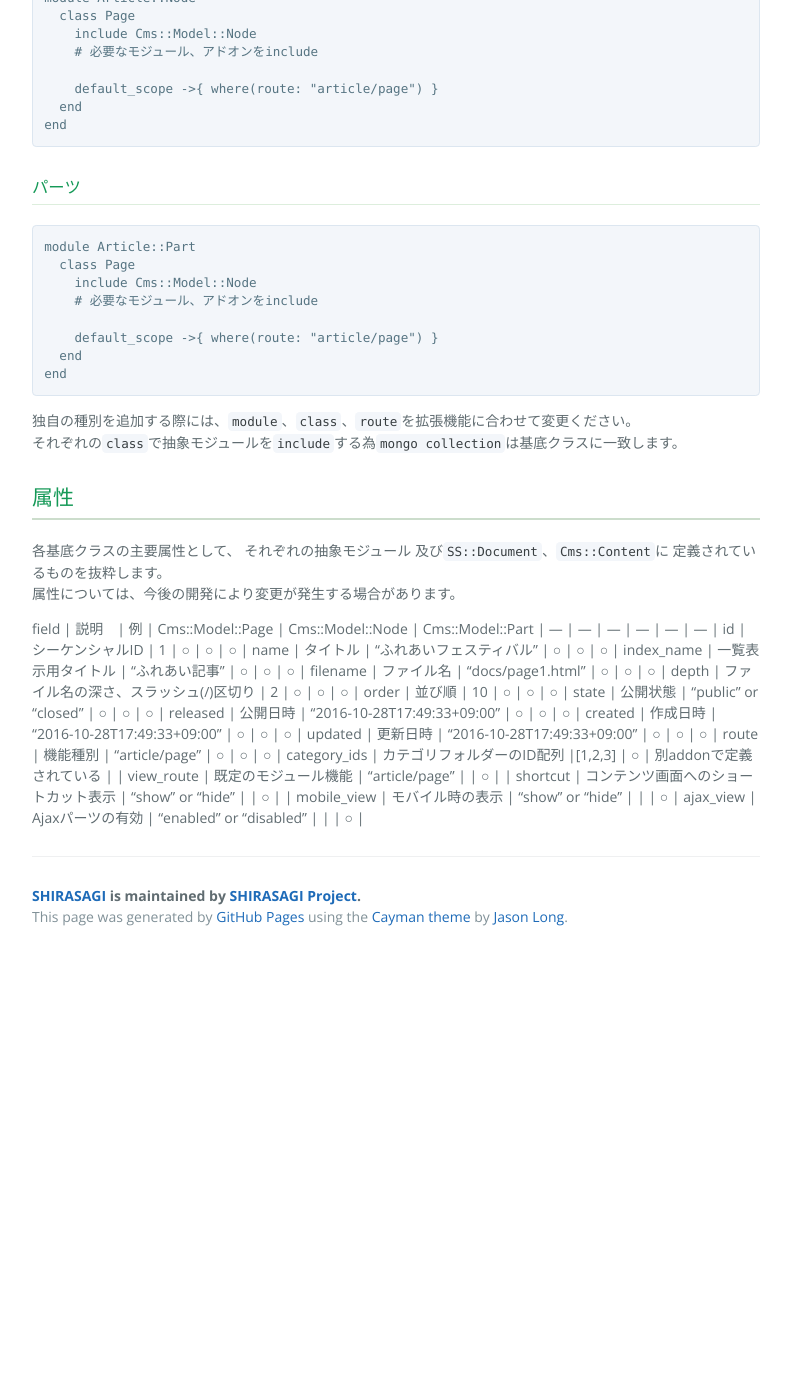
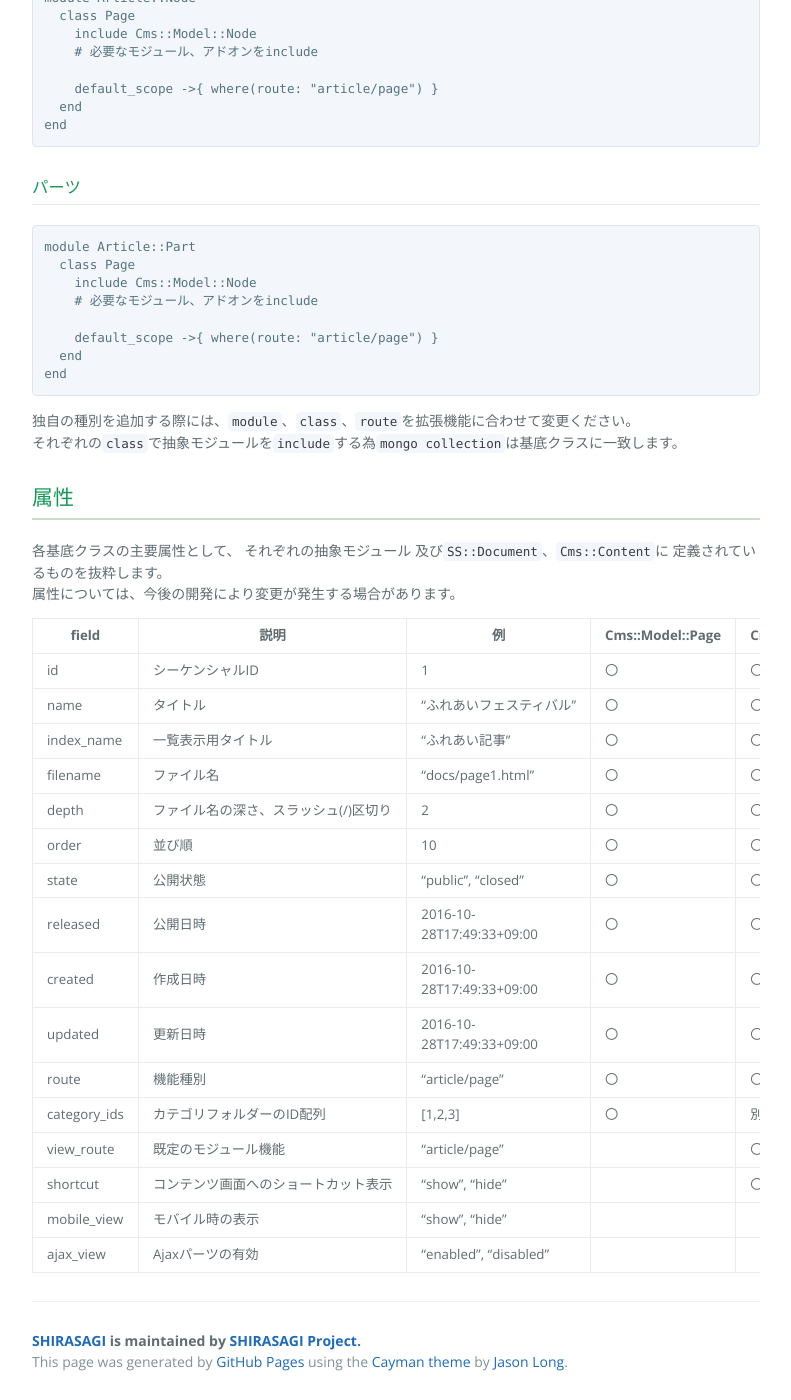
Before and after one commit to shirasagi/shirasagi.github.io, a Jekyll site: the page built from devel/cms_models.md, in a window 1280 px wide and 1400 px high, scrolled down 2675 px. Shown: the whole window, without its empty margins (244-1035 px from the left). Built offline with Jekyll 4.4.1, drawn with Linux system fonts in a browser that asks for light colours; nearby versions of some CDN libraries; before the commit the page ends 3630 px from its top, so only the background shows below that.

Commit message:
[fix] devel/cms_models.md

```diff
--- a/devel/cms_models.md
+++ b/devel/cms_models.md
@@ -137,24 +137,25 @@ end
 定義されているものを抜粋します。<br />
 属性については、今後の開発により変更が発生する場合があります。
 
-field | 説明　| 例 | Cms::Model::Page | Cms::Model::Node | Cms::Model::Part |
+field | 説明 | 例 | Cms::Model::Page | Cms::Model::Node | Cms::Model::Part |
 --- | --- | --- | --- | --- | --- |
-id | シーケンシャルID | 1 | ○ | ○ | ○ |
-name | タイトル | "ふれあいフェスティバル" | ○ | ○ | ○ |
-index_name | 一覧表示用タイトル | "ふれあい記事" | ○ | ○ | ○ |
-filename | ファイル名 | "docs/page1.html" | ○ | ○ | ○ |
-depth | ファイル名の深さ、スラッシュ(/)区切り | 2 | ○ | ○ | ○ |
-order | 並び順 | 10 | ○ | ○ | ○ |
-state | 公開状態 | "public" or "closed" | ○ | ○ | ○ |
-released | 公開日時 | "2016-10-28T17:49:33+09:00" | ○ | ○ | ○ |
-created | 作成日時 | "2016-10-28T17:49:33+09:00" | ○ | ○ | ○ |
-updated | 更新日時 | "2016-10-28T17:49:33+09:00" | ○ | ○ | ○ |
-route | 機能種別 | "article/page" | ○ | ○ | ○ |
-category_ids | カテゴリフォルダーのID配列 |[1,2,3] | ○ | 別addonで定義されている | |
-view_route | 既定のモジュール機能 | "article/page" | | ○ | |
-shortcut | コンテンツ画面へのショートカット表示 | "show" or "hide" | | ○ | |
-mobile_view | モバイル時の表示 | "show" or "hide" | | | ○ |
-ajax_view | Ajaxパーツの有効 | "enabled" or "disabled" | | | ○ |
+id | シーケンシャルID | 1 | 〇 | 〇 | 〇 |
+name | タイトル | "ふれあいフェスティバル" | 〇 | 〇 | 〇 |
+index_name | 一覧表示用タイトル | "ふれあい記事" | 〇 | 〇 | 〇 |
+filename | ファイル名 | "docs/page1.html" | 〇 | 〇 | 〇 |
+depth | ファイル名の深さ、スラッシュ(/)区切り | 2 | 〇 | 〇 | 〇 |
+order | 並び順 | 10 | 〇 | 〇 | 〇 |
+state | 公開状態 | "public", "closed" | 〇 | 〇 | 〇 |
+released | 公開日時 | 2016-10-28T17:49:33+09:00 | 〇 | 〇 | 〇 |
+created | 作成日時 | 2016-10-28T17:49:33+09:00 | 〇 | 〇 | 〇 |
+updated | 更新日時 | 2016-10-28T17:49:33+09:00 | 〇 | 〇 | 〇 |
+route | 機能種別 | "article/page" | 〇 | 〇 | 〇 |
+category_ids | カテゴリフォルダーのID配列 |[1,2,3] | 〇 | 別addonで定義済み | |
+view_route | 既定のモジュール機能 | "article/page" | | 〇 | |
+shortcut | コンテンツ画面へのショートカット表示 | "show", "hide" | | 〇 | |
+mobile_view | モバイル時の表示 | "show", "hide" | | | 〇 |
+ajax_view | Ajaxパーツの有効 | "enabled", "disabled" | | | 〇 |
+
 <!--
 text_index | 検索用CSV文字列 | --- | --- | --- | --- |
 first_released | 公開日時（画面上で編集不可） | --- | --- | --- | --- |
```
